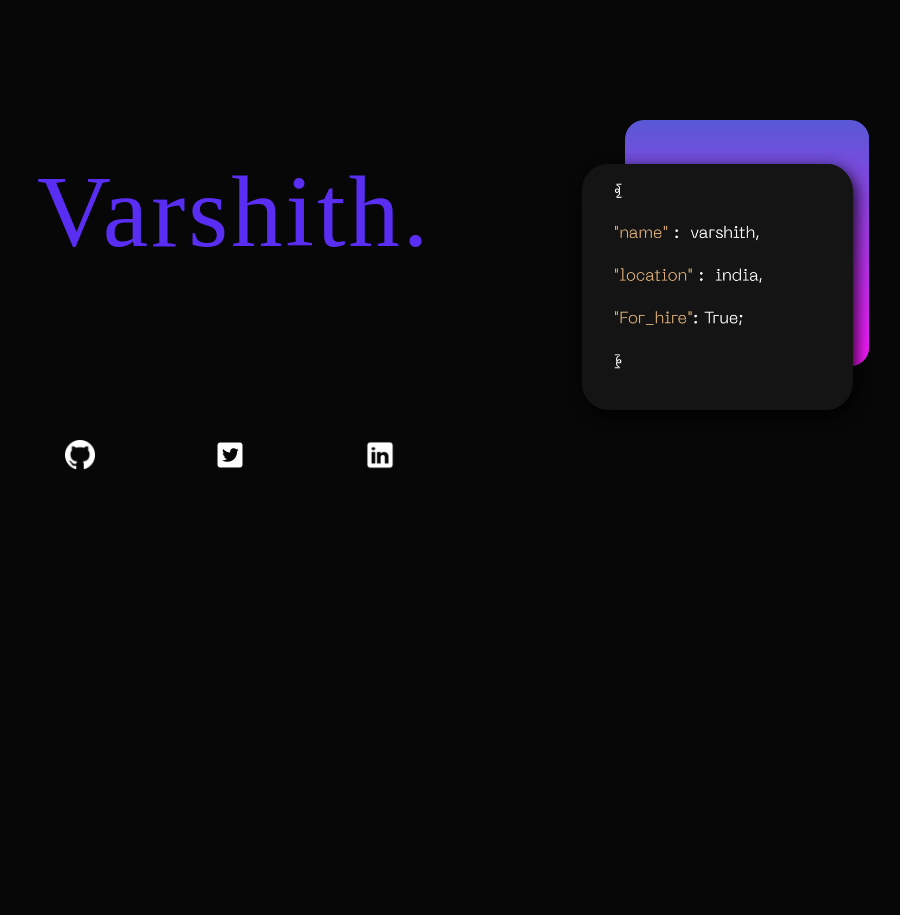
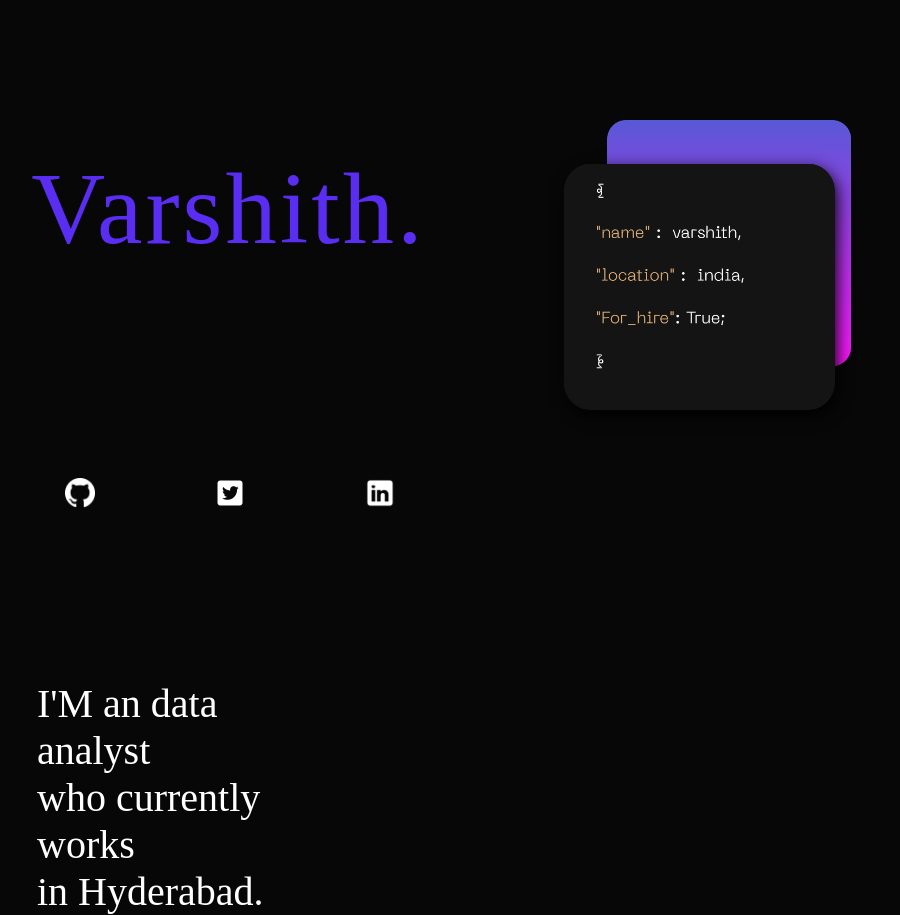
Before and after one commit to darthvader2/portfolio, a React (Create React App) app: page / in a window 1280 px wide. Shown: the part 120-1035 px from the top of the page, without its empty margins (27-927 px from the left). Before the commit the page ends 800 px from the top, so only its background shows below. Built offline with nearby package versions, Linux system fonts and the light colour scheme.

Commit message:
about-wrap conflicted files

```diff
--- /dev/null
+++ b/src/components/aboutwrap/index.js
@@ -0,0 +1,24 @@
+import React from 'react';
+import {Container} from '../container/container';
+import {AboutWrapCont,AboutHeading} from './styles';
+function AboutWrap(){
+    return(
+        <AboutWrapCont>
+        <AboutHeading>
+            I'M an data <br/>
+            analyst <br/>
+            <span>
+            who currently<br/>
+            works <br/>
+            in Hyderabad.
+            </span>
+            </AboutHeading>
+
+        </AboutWrapCont>
+
+
+
+)
+    };
+
+export default AboutWrap;
--- /dev/null
+++ b/src/components/aboutwrap/styles.js
@@ -0,0 +1,19 @@
+import styled from 'styled-components';
+
+export const AboutWrapCont=styled.div`
+display : flex;
+position:relative;
+margin-left:5%;
+
+
+`;
+
+export const AboutHeading=styled.div`
+font-family:Monument Extended;
+font-size:2.5em;
+color:white;
+.span{
+    color:red;
+}
+
+`;
--- a/src/components/container/container.js
+++ b/src/components/container/container.js
@@ -2,6 +2,7 @@ import styled from 'styled-components/macro'
 
 export const Container = styled.div`
     width: 100%;
+    height:100vh;
     margin :auto;
     flex-wrap:wrap;
 
--- a/src/components/headingwrap/styles.js
+++ b/src/components/headingwrap/styles.js
@@ -6,9 +6,9 @@ import codesectionimage from '/home/varshi/portfolio/src/images/codesection_comp
 
 export const HeadingWrapCont = styled.div`
 width: auto;
-display:flex;
+display:inline-flex;
 flex-wrap:wrap;
-height :auto;
+height :50vh;
 margin-top:30vh;
 @media(max-width:800px){
     margin-top:20vh;
--- a/src/pages/App.js
+++ b/src/pages/App.js
@@ -1,6 +1,7 @@
 import React from 'react';
 import './App.css';
 import HeadingWrap from '../components/headingwrap';
+import AboutWrap from '../components/aboutwrap/index';
 import { ThemeProvider } from "styled-components";
 import DarkMode from '../components/theme/themes';
 import BodyTheme from '../components/global-components/modes'
@@ -13,8 +14,8 @@ function App() {
     <BodyTheme/>
 
 
-      <HeadingWrap></HeadingWrap>
-
+    <HeadingWrap/>
+    <AboutWrap/>
 
     </ThemeProvider>
     );
```
